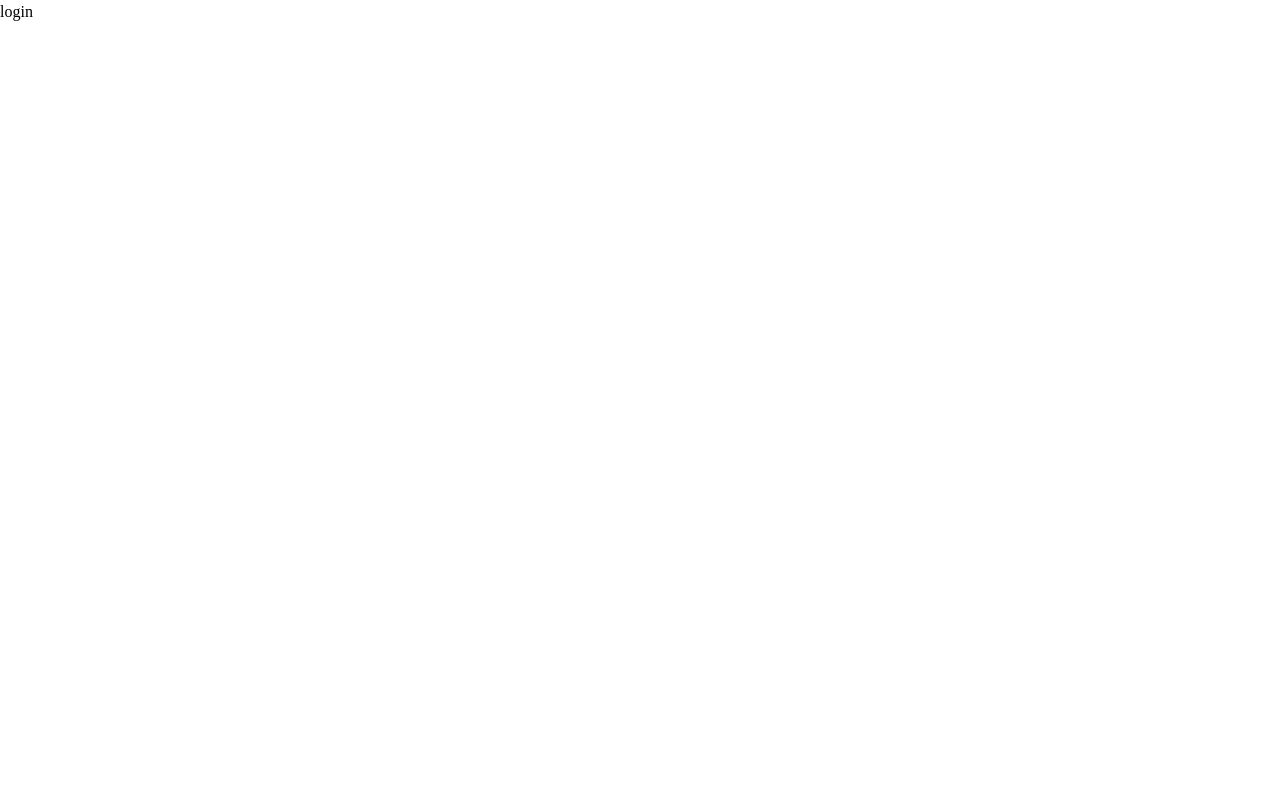
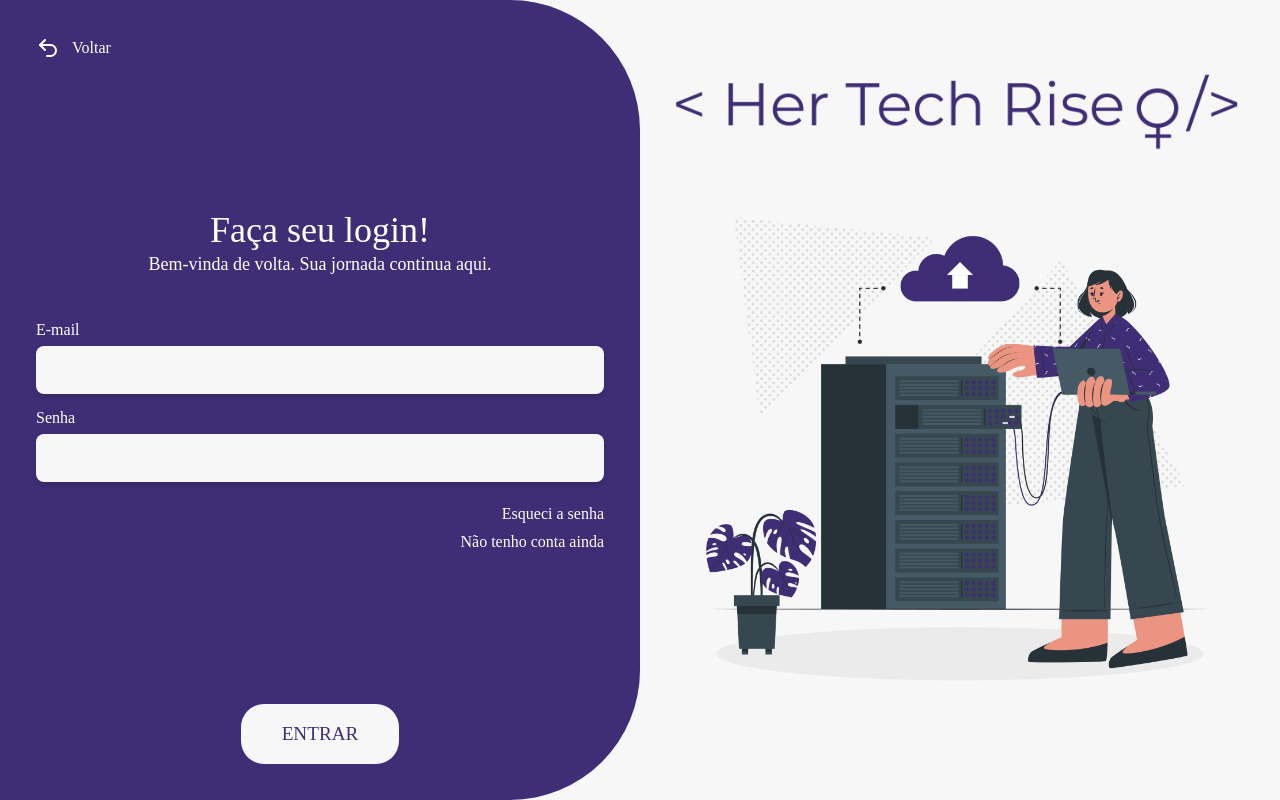
Before and after one commit to RosanaCeline/her-tech-rise, a React (Vite) app in the folder src/frontend/: page /login in a window 1280 px wide. Built offline with nearby package versions, Linux system fonts and the light colour scheme.

Commit message:
feat: adding login page

```diff
--- a/src/frontend/package.json
+++ b/src/frontend/package.json
@@ -11,6 +11,7 @@
   },
   "dependencies": {
     "@heroicons/react": "^2.2.0",
+    "lucide-react": "^0.523.0",
     "react": "^19.1.0",
     "react-dom": "^19.1.0",
     "react-router-dom": "^7.6.2",
@@ -19,6 +20,7 @@
   },
   "devDependencies": {
     "@eslint/js": "^9.29.0",
+    "@tailwindcss/vite": "^4.1.10",
     "@types/react": "^19.1.8",
     "@types/react-dom": "^19.1.6",
     "@vitejs/plugin-react": "^4.5.2",
--- a/src/frontend/src/components/btn/BtnCallToAction/BtnCallToAction.jsx
+++ b/src/frontend/src/components/btn/BtnCallToAction/BtnCallToAction.jsx
@@ -1,7 +1,7 @@
 import React from "react";
 import style from "./BtnCallToAction.module.css";
 
-export default function BtnCallToAction({ children, variant = "purple" }) {
+export default function BtnCallToAction({ children, variant = "purple", onClick }) {
 
   const btnClass = `${style.btnCallToAction} ${
     variant === "white" ? style.white :
@@ -10,7 +10,7 @@ export default function BtnCallToAction({ children, variant = "purple" }) {
   }`;
 
   return (
-    <button className={btnClass}>
+    <button className={btnClass} onClick={onClick}>
       {children}
     </button>
   );
--- a/src/frontend/src/components/btn/BtnCallToAction/BtnCallToAction.module.css
+++ b/src/frontend/src/components/btn/BtnCallToAction/BtnCallToAction.module.css
@@ -3,7 +3,6 @@
     font-size:  1.2rem;
     border-radius: 1.2em;
     padding: 0.7em 2em;
-    margin: 0 1.5rem;
     white-space: nowrap;
     transition: all 0.3s ease-in-out;
     border: 2px solid transparent;
--- a/src/frontend/src/components/form/Label/LabelInput.jsx
+++ b/src/frontend/src/components/form/Label/LabelInput.jsx
@@ -23,7 +23,7 @@ export default function LabelInput ({    name,
     // Definir as classes de tailwind para os inputs
     const baseInputClasses = `
         w-full
-        max-w-full
+        min-w-full
         rounded-lg
         px-4
         py-3
@@ -42,14 +42,14 @@ export default function LabelInput ({    name,
 
     const baseLabelClasses = `
         block
-        mb-2
-        font-semibold
-        text-[#303F3C]
+        mb-1
+        text-[#00000]
         text-base
+        text-left
     `
 
     return (
-        <div className="mb-6 w-full max-w-xl">
+        <div className="w-full">
         {label && (
             <label htmlFor={name} className={baseLabelClasses}>
             {label} {required && <span className="text-red-500">*</span>}
--- a/src/frontend/src/components/layout/Header/Public/PublicHeader.jsx
+++ b/src/frontend/src/components/layout/Header/Public/PublicHeader.jsx
@@ -15,7 +15,7 @@ export default function PublicHeader () {
         <header className={styles.header}>
             <div className={styles.logoHtr}>
                 <img src={logo} alt="Logo Her Tech Rise" />
-                <span>Her Tech Rise</span>
+                <span className='text-4xl font-semibold'>Her Tech Rise</span>
             </div>
             <svg className={styles.buttonNav} viewBox="0 0 60 40" onClick={toggleMenu}>
                 <g stroke="#fff" strokeWidth="4" strokeLinecap="round" strokeLinejoin="round">
@@ -24,8 +24,8 @@ export default function PublicHeader () {
                     <path className={`${styles.line} ${menuVisible ? styles.bottomActive : ''}`} d="M10,30 L50,30 Z" />
                 </g>
             </svg>
-            <nav className={`${styles.navegation} ${menuVisible ? styles.active : ''}`}>
-                <BtnCallToAction variant="border" onClick={() => window.location.href = '/login'}>ENTRAR</BtnCallToAction>
+            <nav className={`${styles.navegation} ${menuVisible ? styles.active : ''} gap-x-6 me-6`}>
+                <BtnCallToAction variant="border" onClick={() => window.location.href = '/login'}>LOGIN</BtnCallToAction>
                 <BtnCallToAction variant="white" onClick={() => window.location.href = '/cadastro'}>CADASTRE-SE</BtnCallToAction>
             </nav>
         </header>
--- a/src/frontend/src/components/layout/Header/Public/PublicHeader.module.css
+++ b/src/frontend/src/components/layout/Header/Public/PublicHeader.module.css
@@ -3,6 +3,7 @@
     color: var(--light);
     width: 100%;
     display: flex;
+    justify-content: space-between;
     box-shadow: 0 0.2em 1em var(--font-gray)
 }
 
@@ -15,12 +16,6 @@
 .logoHtr img {
     max-width: 30%;
     width: auto;
-}
-.logoHtr span {
-    font-size: 2.5em;
-    font-weight: 600;
-    color: var(--light);
-    margin-left: 0.5rem;
 }
 
 .navegation {
--- a/src/frontend/src/pages/Login/Login.jsx
+++ b/src/frontend/src/pages/Login/Login.jsx
@@ -1,7 +1,16 @@
 import React from 'react';
+import LoginForm from './components/LoginForm'
+import logo from "../../assets/logo/LogoNamePurple.png";
+import login from "../../assets/homepage/login.png";
 
 export default function Login () {
   return (
-    <h1>login</h1>
+    <main className='flex bg-[#F7F7F7]'>
+      <LoginForm/>
+      <div className='w-1/2 flex flex-col justify-center p-4'>
+        <img src={logo} alt="Logo Her Tech Rise" className='w-xl mx-auto'/>
+        <img src={login} alt="Imagem ilustrativa de login" className='w-xl mx-auto'/>
+      </div>
+    </main>
   )
 }
--- /dev/null
+++ b/src/frontend/src/pages/Login/components/LoginForm.jsx
@@ -0,0 +1,29 @@
+import { Undo2 } from 'lucide-react';
+import BtnCallToAction from '../../../components/btn/BtnCallToAction/BtnCallToAction';
+import LabelInput from '../../../components/form/Label/LabelInput';
+
+function LoginForm(){
+    return(
+    <div className="text-white w-1/2 h-screen flex flex-col justify-between bg-(--purple-primary) p-9 rounded-r-[130px]">
+        <button className='flex gap-x-3 cursor-pointer transition duration-300  hover:-translate-x-1 will-change-transform' onClick={() => window.location.href = '/'}>
+            <Undo2/>
+            Voltar
+        </button>
+        <div className='flex flex-col text-center'>
+            <p className='text-4xl font-medium'>Faça seu login!</p>
+            <p className='text-lg'>Bem-vinda de volta. Sua jornada continua aqui.</p>
+            <div className='flex flex-col gap-y-3 mt-10 mb-5'>
+                <LabelInput label="E-mail"></LabelInput>
+                <LabelInput label="Senha"></LabelInput>
+            </div>
+            <div className='flex flex-col gap-y-1 justify-end'>
+                <button className='w-fit ml-auto transition duration-300 hover:-translate-y-0.75'>Esqueci a senha</button>
+                <button className='w-fit ml-auto transition duration-300 hover:-translate-y-0.75'>Não tenho conta ainda</button>
+            </div>
+        </div>
+        <div className='flex justify-center'><BtnCallToAction variant="white">ENTRAR</BtnCallToAction></div>
+    </div>
+    )
+}
+
+export default LoginForm
```
Also changed, not shown: src/frontend/src/assets/logo/LogoNamePurple.png (added), 1 other file (tests, documents, lock files or other folders).
